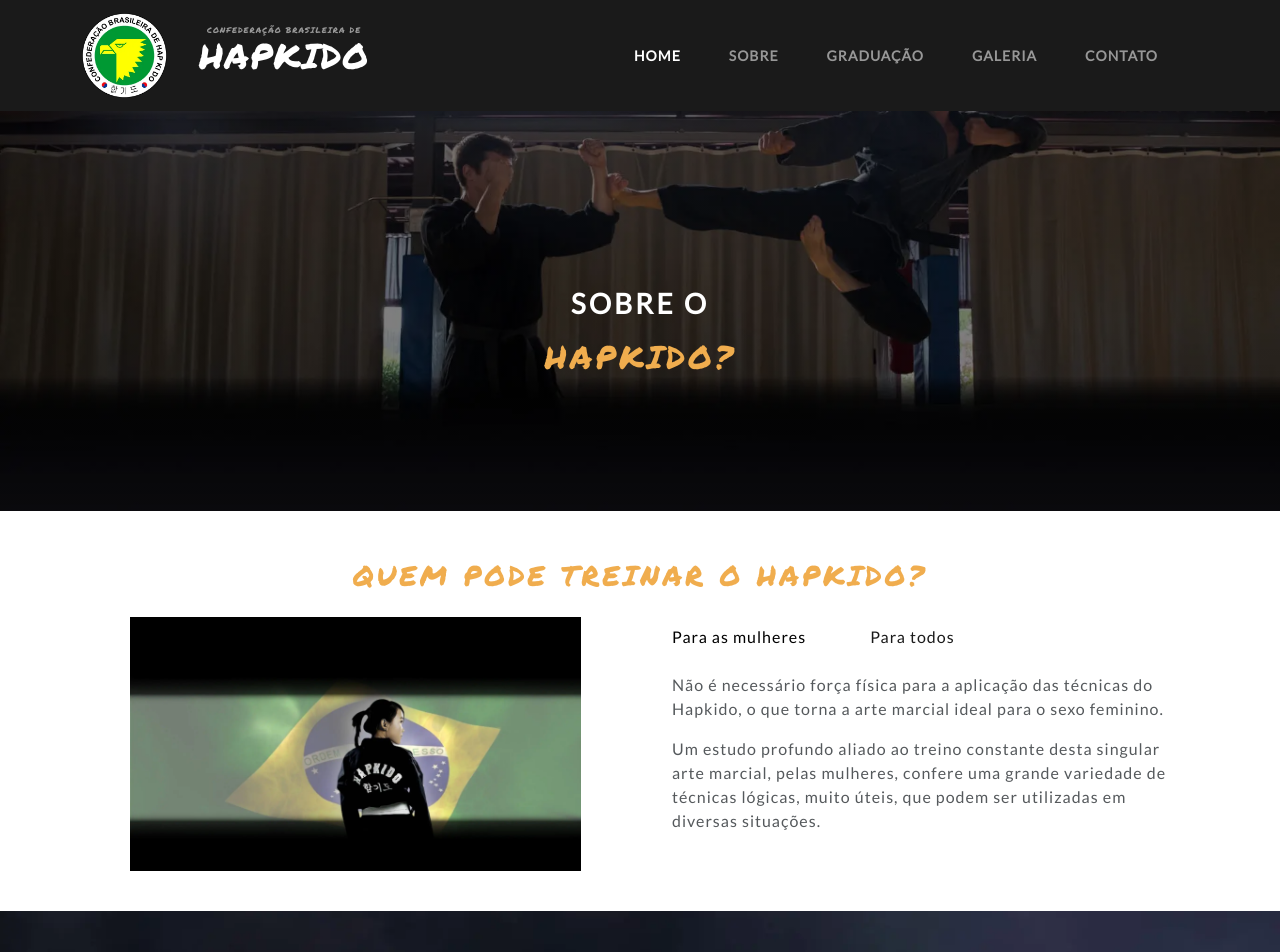
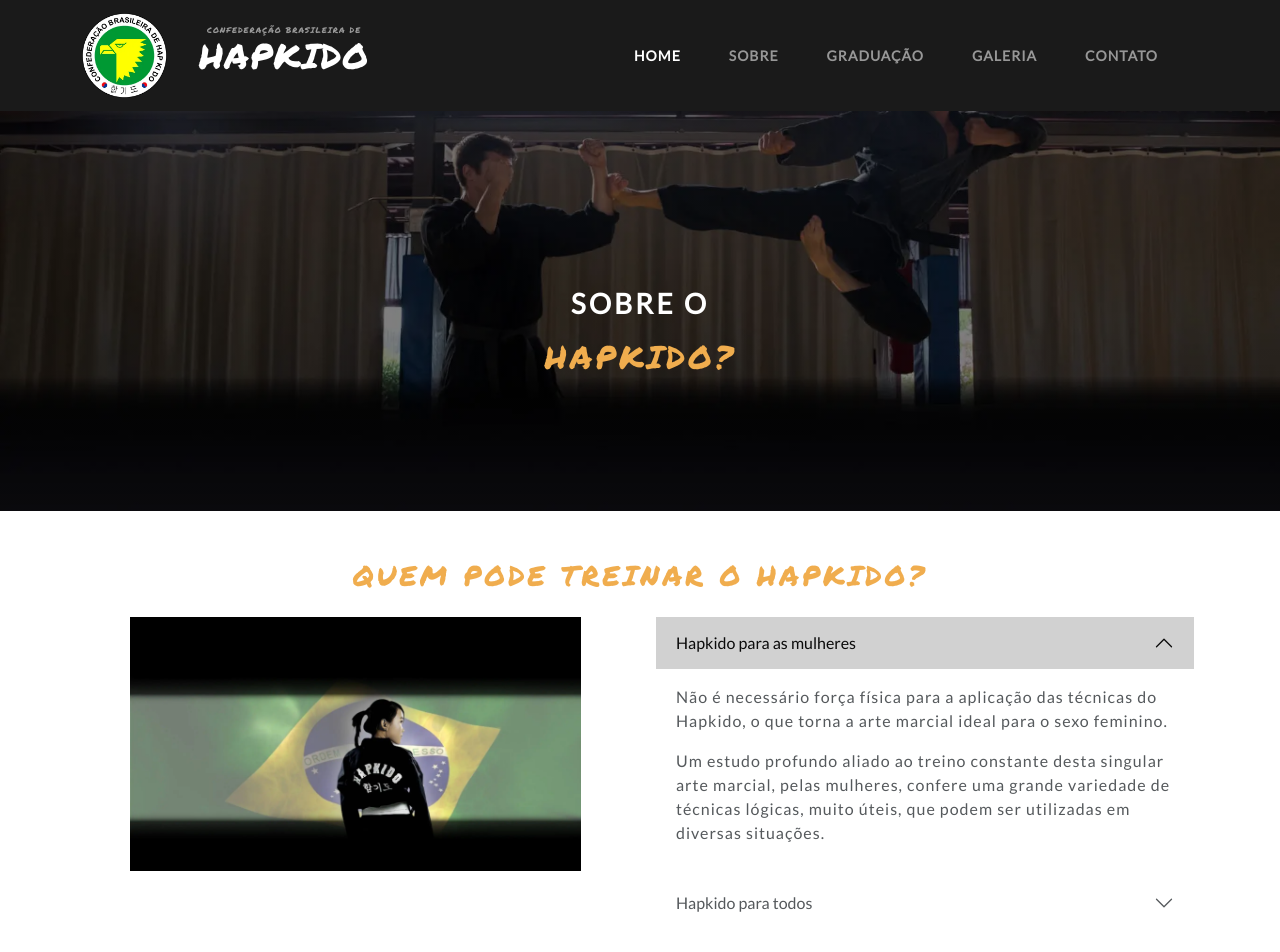
Before and after one commit to rarma4/cbhkd, a Next.js app: page /sobre in a window 1280 px wide. Shown: the top 952 px of the page. Built offline with nearby package versions, Linux system fonts and the light colour scheme; a web font is replaced by a local one.

Commit message:
correcao treinar

```diff
--- a/src/app/sections/QuemPodeTreinar.tsx
+++ b/src/app/sections/QuemPodeTreinar.tsx
@@ -28,7 +28,38 @@ export default function QuemPodeTreinar() {
 
           <div className="col-12 col-sm-6 col-lg-6 p-3">
 
-            <ul className="nav nav-tabs" role="tablist">
+            <div className="accordion" id="accordionExample">
+              <div className="accordion-item">
+                <h2 className="accordion-header" id="headingOne">
+                  <button className="accordion-button" type="button" data-bs-toggle="collapse" data-bs-target="#collapseOne" aria-expanded="true" aria-controls="collapseOne">
+                    Hapkido para as mulheres
+                  </button>
+                </h2>
+                <div id="collapseOne" className="accordion-collapse collapse show" aria-labelledby="headingOne" data-bs-parent="#accordionExample">
+                  <div className="accordion-body">
+                    <p>Não é necessário força física para a aplicação das técnicas do Hapkido, o que torna a arte marcial ideal para o sexo feminino.</p>
+                    <p>Um estudo profundo aliado ao treino constante desta singular arte marcial, pelas mulheres, confere uma grande variedade de técnicas lógicas, muito úteis, que podem ser utilizadas em diversas situações.</p>
+                  </div>
+                </div>
+              </div>
+              <div className="accordion-item">
+                <h2 className="accordion-header" id="headingTwo">
+                  <button className="accordion-button collapsed" type="button" data-bs-toggle="collapse" data-bs-target="#collapseTwo" aria-expanded="false" aria-controls="collapseTwo">
+                    Hapkido para todos
+                  </button>
+                </h2>
+                <div id="collapseTwo" className="accordion-collapse collapse" aria-labelledby="headingTwo" data-bs-parent="#accordionExample">
+                  <div className="accordion-body">
+                    <p>Dos 6 anos, tanto os homens quanto as mulheres, podem treinar o Hapkido pois sua forma circular de movimentação, adapta-se a qualquer tipo de corpo , sem que seja necessário anos treinando alongamentos ou exercícios físicos para ganhar força.</p>
+                    <p>O poder de adaptação do Hapkido unido com os movimentos circulares em perfeita harmonia, fará com que o praticante aproveite totalmente a força do seu oponente contra ele mesmo, sem que ele tenha chance de reação.</p>
+                    <p>O Hapkido ainda como terapia, desenvolve, disciplina, libera e equilibra a mente e o corpo, visando nos mostrar o caminho para um melhor entendimento da compreensão do universo e de si mesmo No dia a dia, ajuda na educação de seus filhos, no desenvolvimento dos adolescentes, deixando a mente aberta para os homens de negócios e inibe a tendência às drogas, alcoolismo, timidez e agressividade.</p>
+                  </div>
+                </div>
+              </div>
+
+            </div>
+
+            {/* <ul className="nav nav-tabs" role="tablist">
               <li className="nav-item" role="presentation">
                 <a className="nav-link active" data-bs-toggle="tab" href="#mulheres" aria-selected="true" role="tab">Para as mulheres</a>
               </li>
@@ -37,7 +68,7 @@ export default function QuemPodeTreinar() {
               </li>
             </ul>
 
-            <div id="myTabContent" className="tab-content p-3">
+            <div id="myTabContent" className="tab-content">
               <div className="tab-pane fade show active" id="mulheres" role="tabpanel">
                 <p>Não é necessário força física para a aplicação das técnicas do Hapkido, o que torna a arte marcial ideal para o sexo feminino.</p>
                 <p>Um estudo profundo aliado ao treino constante desta singular arte marcial, pelas mulheres, confere uma grande variedade de técnicas lógicas, muito úteis, que podem ser utilizadas em diversas situações.</p>
@@ -47,7 +78,7 @@ export default function QuemPodeTreinar() {
                 <p>O poder de adaptação do Hapkido unido com os movimentos circulares em perfeita harmonia, fará com que o praticante aproveite totalmente a força do seu oponente contra ele mesmo, sem que ele tenha chance de reação.</p>
                 <p>O Hapkido ainda como terapia, desenvolve, disciplina, libera e equilibra a mente e o corpo, visando nos mostrar o caminho para um melhor entendimento da compreensão do universo e de si mesmo No dia a dia, ajuda na educação de seus filhos, no desenvolvimento dos adolescentes, deixando a mente aberta para os homens de negócios e inibe a tendência às drogas, alcoolismo, timidez e agressividade.</p>
               </div>
-            </div>
+            </div> */}
 
           </div>
 
--- a/src/app/styles/sections/quemPodeTreinar.scss
+++ b/src/app/styles/sections/quemPodeTreinar.scss
@@ -2,8 +2,4 @@
     img {
         filter: drop-shadow(0px 0px 10px white);
     }
-    // .active{
-    //     background-color: #eee;
-    //     padding: 10px;
-    // }
 }
```
